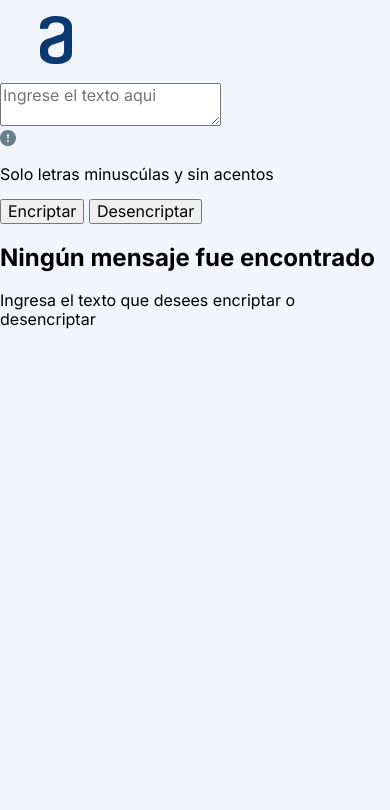
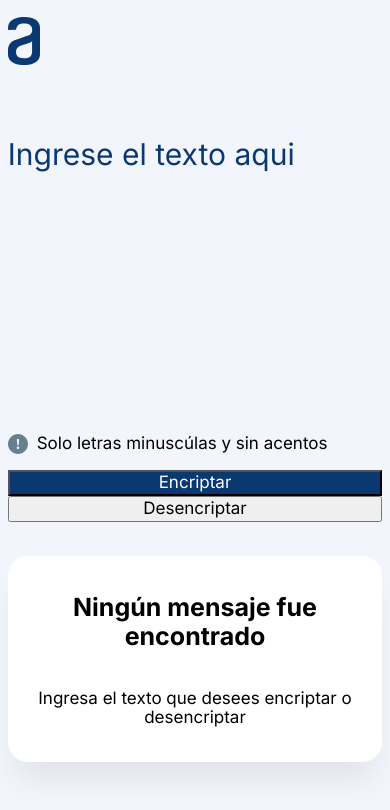
Before and after one commit to stente3/Basic-encryptor, a website built with Vite: page index.html in a window 390 px wide. Built offline with nearby package versions, Linux system fonts and the light colour scheme.

Commit message:
Styles(mobile view):Add CSS code for mobile view using mobile-first approach
This commit adds the necessary CSS code to enable a mobile-friendly view of the application.
The approach used here follows the principle of "mobile first"
which means that the design and development prioritize the mobile experience over desktop.
This ensures that the application is responsive and optimized for smaller screens, allowing for a better user experience on mobile devices.

```diff
--- a/src/styles/styles.css
+++ b/src/styles/styles.css
@@ -17,12 +17,14 @@ html {
 body {
   font-size: 16px; /* 1rem = 10px */
   background-color: var(--bgColor);
+  padding: 2vh 2vw;
 }
 /* Box model */
 *,
 *:before,
 *:after {
   box-sizing: inherit;
+  font-size: clamp(1.7rem, 2vw, 2rem);
 }
 
 /* Utilities */
@@ -37,3 +39,108 @@ body {
 }
 
 /* Header */
+.header__container {
+  width: 100%;
+  margin: 0 auto;
+}
+.header__container img {
+  margin: 0;
+}
+/* Main */
+.main {
+  display: flex;
+  flex-direction: column;
+  align-items: center;
+}
+#main__text-area {
+  /* Elimina el borde, el padding y los márgenes */
+  border: none;
+  padding: 0;
+  margin: 8vh 0 0 0;
+
+  /* Elimina la altura automática y la hace crecer según el contenido */
+  height: auto;
+
+  /* Establece el color de fondo transparente */
+  background-color: transparent;
+
+  /* Desactiva el control de cambio de tamaño de la esquina inferior derecha */
+  resize: none;
+
+  /* Elimina el borde inferior y establece el padding inferior */
+  border-bottom: none;
+  padding-bottom: 5px;
+
+  /* Elimina la sombra del área de texto */
+  box-shadow: none;
+  width: 100%;
+  padding: 0 0 25vh 0;
+}
+#main__text-area {
+  overflow: hidden;
+}
+#main__text-area,
+#main__text-area::placeholder {
+  font-weight: var(--regularWeight);
+  font-size: clamp(3rem, 3vw, 4rem);
+  color: var(--btnColor);
+}
+.main__warning {
+  display: flex;
+  align-self: flex-start;
+  align-items: center;
+  justify-content: center;
+}
+.main__warning img {
+  width: clamp(1.2em, 2vw, 1.5em);
+}
+.main__warning p {
+  margin-left: 0.5em;
+  font-size: clamp(1.7rem, 2vw, 2rem);
+}
+/* Buttons */
+.main__buttonContainer {
+  display: flex;
+  flex-direction: column;
+  width: 100%;
+}
+.button {
+  width: 100%;
+  border: 1px solid var(--btnColor);
+  margin: 0.5em 0;
+  padding: 2.5rem;
+  background: none;
+  cursor: pointer;
+  outline: none;
+  border-radius: 2rem;
+  color: var(--btnColor);
+}
+.main__button--encrypt {
+  color: white;
+  background-color: var(--btnColor);
+}
+
+/* Footer */
+.footer {
+  display: flex;
+  flex-direction: column;
+  justify-content: center;
+  align-items: center;
+  margin: 2em auto;
+  padding: 1em;
+  /* box-shadow: 0px 3px 10px #c7c7c7; */
+  border-radius: 2rem;
+  text-align: center;
+  background-color: white;
+  box-shadow: 0px 24px 32px -8px #00000014;
+}
+.footer__header {
+  font-weight: var(--boldWeight);
+  font-size: clamp(2.5rem, 2vw, 3rem);
+}
+
+.code {
+  font-size: clamp(2.5rem, 2vw, 3rem);
+  width: 100%;
+  color: var(--warningColor);
+}
```
